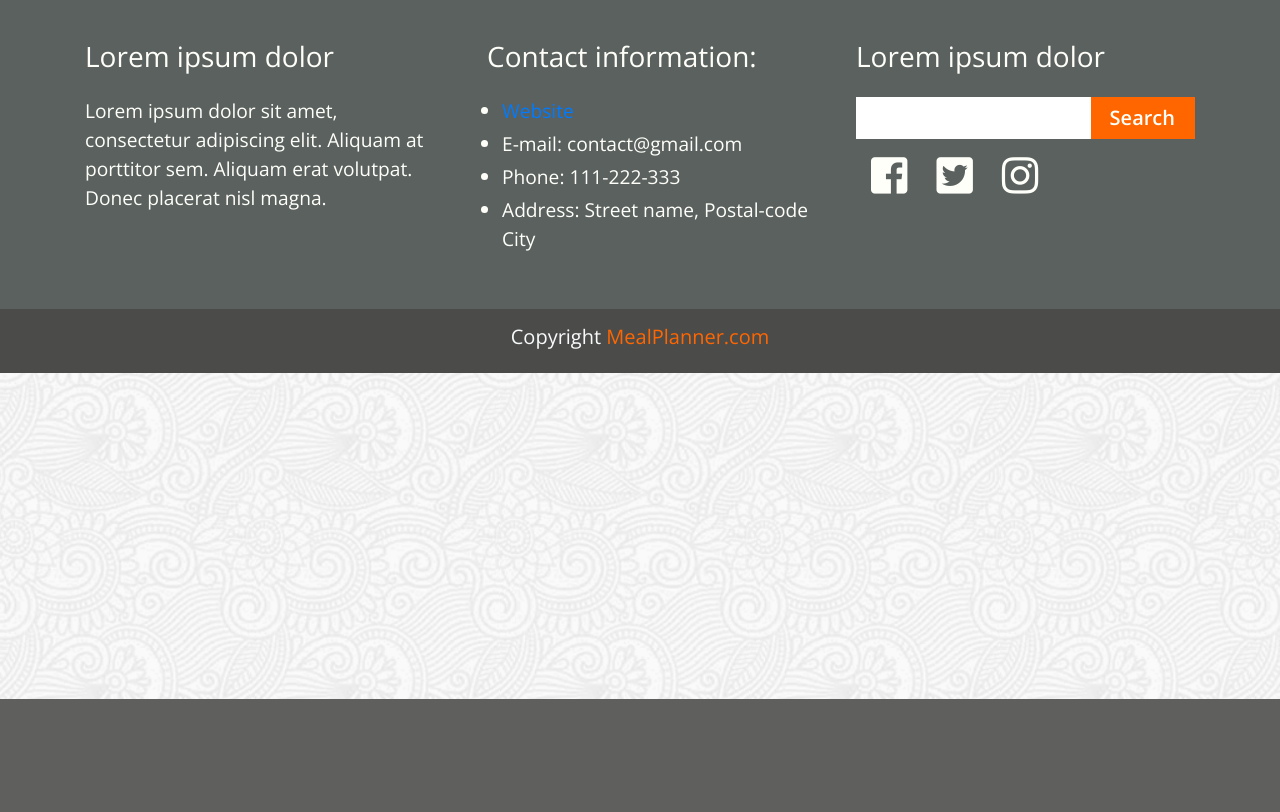
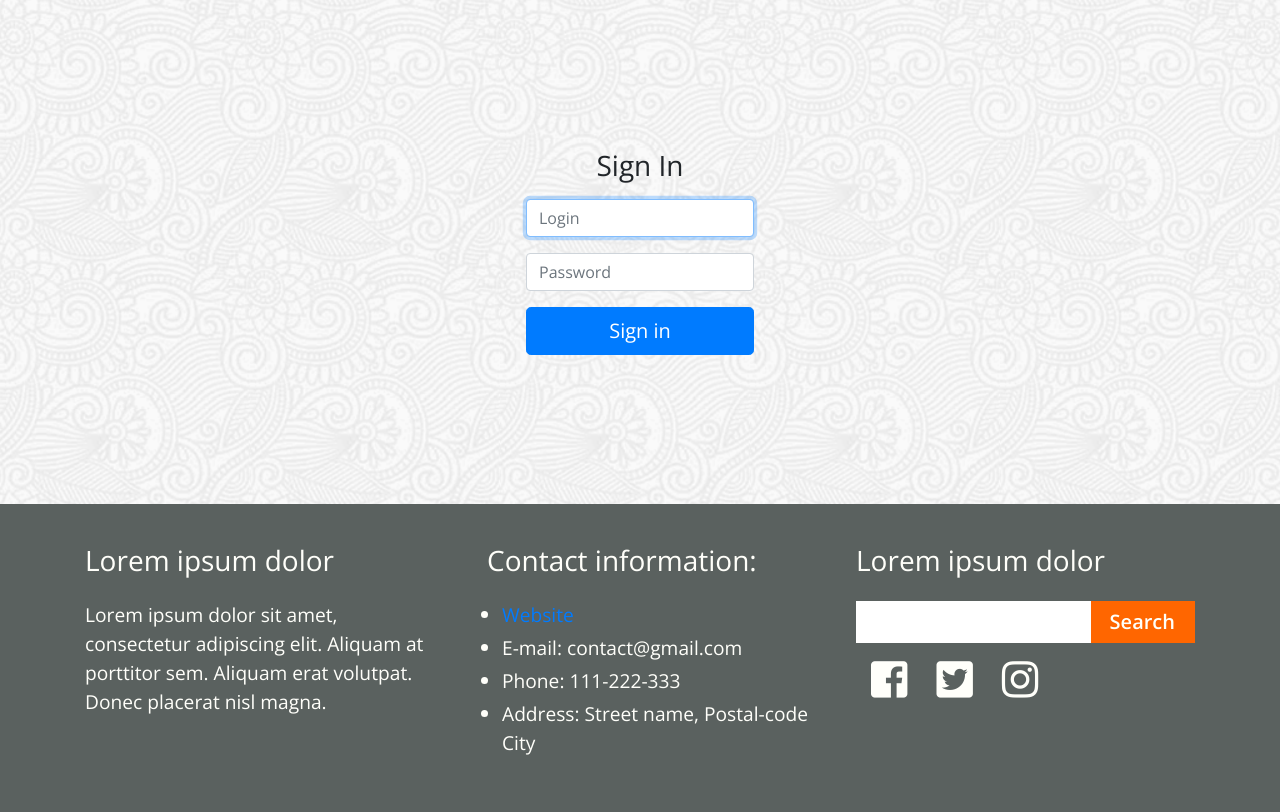
Before and after one commit to RafalCzerwik/SCRUM_LAB-Meal_Planner, a Django app: template jedzonko/templates/login.html in a window 1280 px wide. Shown: the part 101-913 px from the top of the page. Before the commit the page ends 800 px from the top, so only its background shows below. Run offline with Django 3.2, Linux system fonts and the light colour scheme; the template is opened without the code that fills it, so the values that code supplies are empty; some libraries are stand-ins or nearby versions; some web fonts are replaced.

Commit message:
login panel

```diff
--- a/jedzonko/templates/__base__.html
+++ b/jedzonko/templates/__base__.html
@@ -5,7 +5,7 @@
 <head>
     <meta charset="utf-8">
     <meta name="viewport" content="width=device-width, initial-scale=1, shrink-to-fit=no">
-    <title>{% block title %}{% endblock title %} | Zaplanuj Jedzonko</title>
+    <title>{% block title %}{% endblock title %} | Meal Planner</title>
     <link rel="stylesheet" href="https://stackpath.bootstrapcdn.com/bootstrap/4.1.3/css/bootstrap.min.css" integrity="sha384-MCw98/SFnGE8fJT3GXwEOngsV7Zt27NXFoaoApmYm81iuXoPkFOJwJ8ERdknLPMO"
         crossorigin="anonymous">
     <link href="https://fonts.googleapis.com/css?family=Charmonman:400,700|Open+Sans:400,600,700&amp;subset=latin-ext"
@@ -18,7 +18,7 @@
     <header class="page-header">
         <nav class="navbar navbar-expand-lg justify-content-between">
             <a href="/" class="navbar-brand main-logo main-logo-smaller">
-                Zaplanuj <span>Jedzonko</span>
+                Meal <span>Planner</span>
             </a>
          <div class="d-flex justify-content-around">
              <h4 class="text-light mr-3">Imię</h4>
--- a/jedzonko/templates/index.html
+++ b/jedzonko/templates/index.html
@@ -5,7 +5,7 @@
 <head>
     <meta charset="utf-8">
     <meta name="viewport" content="width=device-width, initial-scale=1, shrink-to-fit=no">
-    <title>Meal Planner</title>
+    <title>{% block title %}{% endblock %}Meal Planner</title>
     <link rel="stylesheet" href="https://stackpath.bootstrapcdn.com/bootstrap/4.1.3/css/bootstrap.min.css" integrity="sha384-MCw98/SFnGE8fJT3GXwEOngsV7Zt27NXFoaoApmYm81iuXoPkFOJwJ8ERdknLPMO"
         crossorigin="anonymous">
     <link href="https://fonts.googleapis.com/css?family=Charmonman:400,700|Open+Sans:400,600,700&amp;subset=latin-ext"
@@ -31,7 +31,7 @@
                     <a class="nav-link" href="#contact">About app</a>
                 </li>
                 <li class="nav-item ml-4">
-                    <a class="nav-link disabled" href="/recipe/list/">Recipes</a>
+                    <a class="nav-link disabled" href="#">Recipes</a>
                 </li>
                 <li class="nav-item ml-4">
                     <a class="nav-link disabled" href="#contact">Contact</a>
@@ -39,6 +39,9 @@
             </ul>
         </nav>
     </header>
+    <!-- //--------------------------- page content -------------------------// -->
+        {% block content %}{% endblock content %}
+    <!-- //--------------------------- page content end ---------------------// -->
     {% if index  %}
     <section class="padding-large bg-light">
         <div id="carouselExampleControls" class="carousel slide main-slider" data-ride="carousel">
--- a/jedzonko/templates/login.html
+++ b/jedzonko/templates/login.html
@@ -1,9 +1,20 @@
-{%  extends "index.html" %}
+{% extends "index.html" %}
 
-{% block title %}Sign In{% endblock %}
+{% block title %}Sign In | {% endblock %}
 
 {% block content %}
+<div class="container d-flex justify-content-center align-items-center" style="min-height: 63vh;">
+    <form action="{% url 'login' %}" method="post" class="form-signin">
+        {% csrf_token %}
+        <h1 class="h3 mb-3 font-weight-normal text-center">Sign In</h1>
+        <label for="login" class="sr-only">Login</label>
+        <input type="text" id="login" name="username" class="form-control mb-3" placeholder="Login" required autofocus>
 
-    <p>Under construction</p>
+        <label for="password" class="sr-only">Password</label>
+        <input type="password" id="password" name="password" class="form-control mb-3" placeholder="Password" required>
+
+        <button class="btn btn-lg btn-primary btn-block" type="submit">Sign in</button>
+    </form>
+</div>
 
 {% endblock content %}
```
Also changed, not shown: jedzonko/templates/app-recipes.html (+0 -40 lines), jedzonko/views.py (+15 -1 lines).
